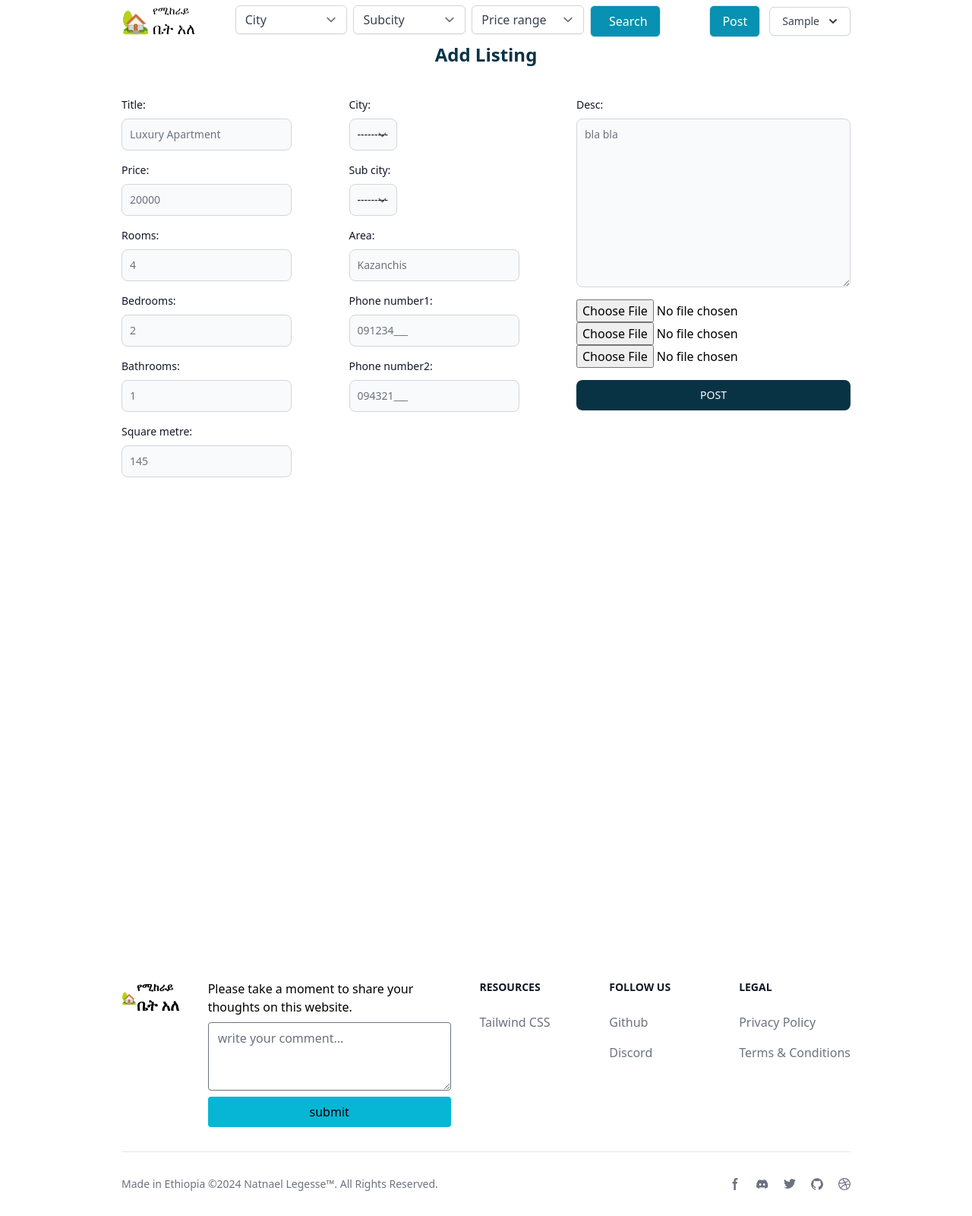
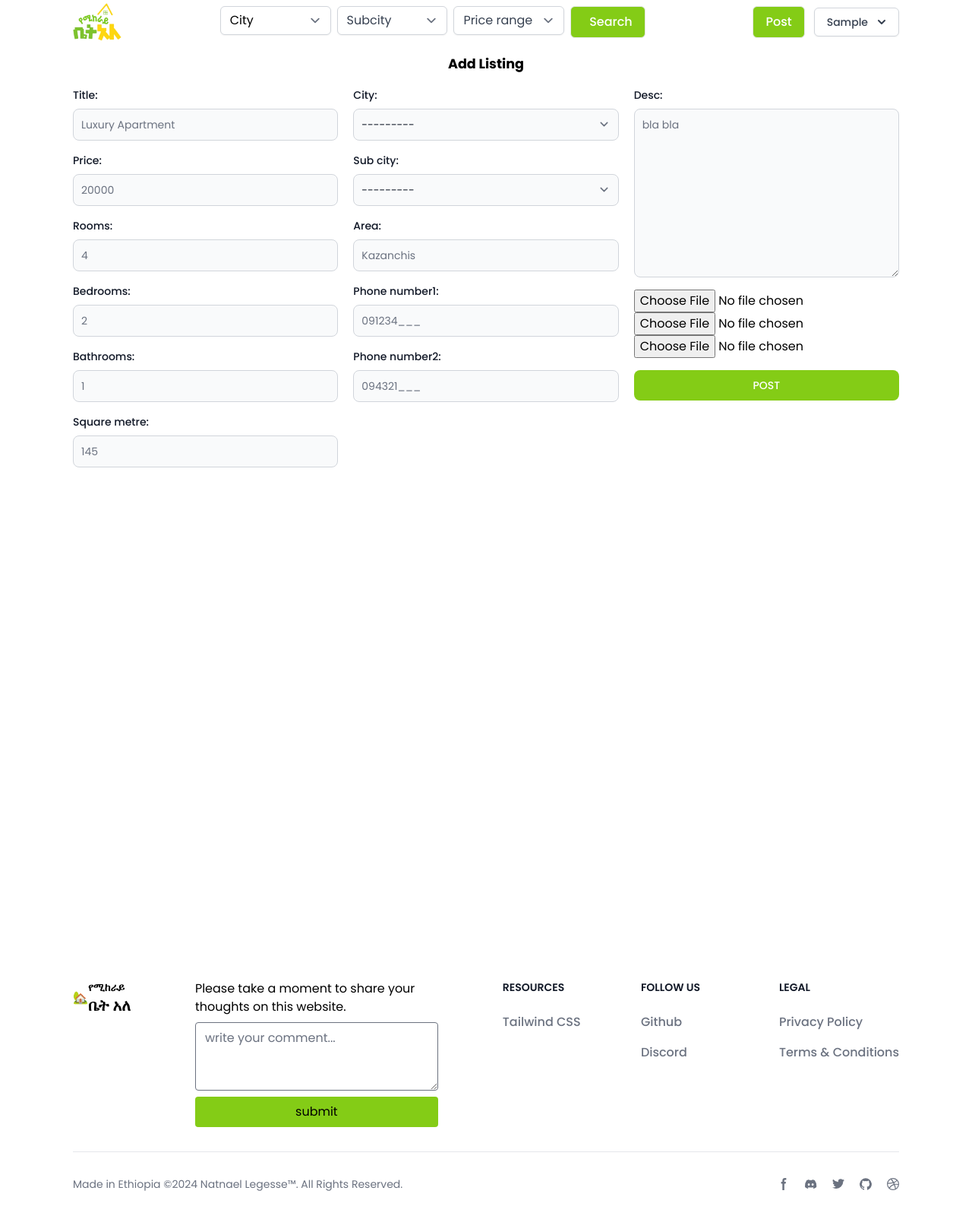
Before and after one commit to natnael0024/rental_house_marketplace, a Django app: page /listings/create in a window 1280 px wide. Shown: the whole page at 76% size. Run offline with Django 5.2, Linux system fonts and the light colour scheme; the visitor is signed in with stand-in values (Sample User, id 1); data that the repository does not hold is empty; parts of the project's set-up code (start-up, migrations or seed data) failed here and were passed over; some libraries are stand-ins or nearby versions.

Commit message:
UI patches

```diff
--- a/listing/forms.py
+++ b/listing/forms.py
@@ -10,51 +10,51 @@ class ListingForm(forms.ModelForm):
         widgets = {
             'title': forms.TextInput(attrs={
             'placeholder': 'Luxury Apartment',
-            'class': 'p-6 rounded bg-gray-50 border border-gray-300 text-gray-900 text-sm rounded-lg focus:ring-cyan-500 focus:border-cyan-500 block w-[25rem] p-2.5 ',
+            'class': 'p-6 rounded bg-gray-50 border border-gray-300 text-gray-900 text-sm rounded-lg focus:ring-lime-500 focus:border-lime-500 block w-full p-2.5 ',
             }),
             'desc': forms.Textarea(attrs={
             'placeholder': 'bla bla',
-            'class': 'p-6 rounded bg-gray-50 border border-gray-300 text-gray-900 text-sm rounded-lg focus:ring-cyan-500 focus:border-cyan-500 block w-[25rem] p-2.5 ',
+            'class': 'p-6 rounded bg-gray-50 border border-gray-300 text-gray-900 text-sm rounded-lg focus:ring-lime-500 focus:border-lime-500 block w-full p-2.5 ',
             }),
             'price': forms.TextInput(attrs={
             'placeholder': '20000',
-            'class': 'p-6 rounded bg-gray-50 border border-gray-300 text-gray-900 text-sm rounded-lg focus:ring-cyan-500 focus:border-cyan-500 block w-[25rem] p-2.5 ',
+            'class': 'p-6 rounded bg-gray-50 border border-gray-300 text-gray-900 text-sm rounded-lg focus:ring-lime-500 focus:border-lime-500 block w-full p-2.5 ',
             }),
             'rooms': forms.TextInput(attrs={
             'placeholder': '4',
-            'class': 'p-6 rounded bg-gray-50 border border-gray-300 text-gray-900 text-sm rounded-lg focus:ring-cyan-500 focus:border-cyan-500 block w-[25rem] p-2.5 ',
+            'class': 'p-6 rounded bg-gray-50 border border-gray-300 text-gray-900 text-sm rounded-lg focus:ring-lime-500 focus:border-lime-500 block w-full p-2.5 ',
             }),
             'bedrooms': forms.TextInput(attrs={
             'placeholder': '2',
-            'class': 'p-6 rounded bg-gray-50 border border-gray-300 text-gray-900 text-sm rounded-lg focus:ring-cyan-500 focus:border-cyan-500 block w-[25rem] p-2.5 ',
+            'class': 'p-6 rounded bg-gray-50 border border-gray-300 text-gray-900 text-sm rounded-lg focus:ring-lime-500 focus:border-lime-500 block w-full p-2.5 ',
             }),
             'bathrooms': forms.TextInput(attrs={
             'placeholder': '1',
-            'class': 'p-6 rounded bg-gray-50 border border-gray-300 text-gray-900 text-sm rounded-lg focus:ring-cyan-500 focus:border-cyan-500 block w-[25rem] p-2.5 ',
+            'class': 'p-6 rounded bg-gray-50 border border-gray-300 text-gray-900 text-sm rounded-lg focus:ring-lime-500 focus:border-lime-500 block w-full p-2.5 ',
             }),
             'square_metre': forms.TextInput(attrs={
             'placeholder': '145',
-            'class': 'p-6 rounded bg-gray-50 border border-gray-300 text-gray-900 text-sm rounded-lg focus:ring-cyan-500 focus:border-cyan-500 block w-[25rem] p-2.5 ',
+            'class': 'p-6 rounded bg-gray-50 border border-gray-300 text-gray-900 text-sm rounded-lg focus:ring-lime-500 focus:border-lime-500 block w-full p-2.5 ',
             }),
             'city': forms.Select(attrs={
             'placeholder': 'Addis Ababa',
-            'class': 'p-6 rounded bg-gray-50 border border-gray-300 text-gray-900 text-sm rounded-lg focus:ring-cyan-500 focus:border-cyan-500 block w-[25rem] p-2.5 ',
+            'class': 'p-6 rounded bg-gray-50 border border-gray-300 text-gray-900 text-sm rounded-lg focus:ring-lime-500 focus:border-lime-500 block w-full p-2.5 ',
             }),
             'sub_city': forms.Select(attrs={
             'placeholder': 'Kirkos',
-            'class': 'p-6 rounded bg-gray-50 border border-gray-300 text-gray-900 text-sm rounded-lg focus:ring-cyan-500 focus:border-cyan-500 block w-[25rem] p-2.5 ',
+            'class': 'p-6 rounded bg-gray-50 border border-gray-300 text-gray-900 text-sm rounded-lg focus:ring-lime-500 focus:border-lime-500 block w-full p-2.5 ',
             }),
             'area': forms.TextInput(attrs={
             'placeholder': 'Kazanchis',
-            'class': 'p-6 rounded bg-gray-50 border border-gray-300 text-gray-900 text-sm rounded-lg focus:ring-cyan-500 focus:border-cyan-500 block w-[25rem] p-2.5 ',
+            'class': 'p-6 rounded bg-gray-50 border border-gray-300 text-gray-900 text-sm rounded-lg focus:ring-lime-500 focus:border-lime-500 block w-full p-2.5 ',
             }),
             'phone_number1': forms.TextInput(attrs={
             'placeholder': '091234___',
-            'class': 'p-6 rounded bg-gray-50 border border-gray-300 text-gray-900 text-sm rounded-lg focus:ring-cyan-500 focus:border-cyan-500 block w-[25rem] p-2.5 ',
+            'class': 'p-6 rounded bg-gray-50 border border-gray-300 text-gray-900 text-sm rounded-lg focus:ring-lime-500 focus:border-lime-500 block w-full p-2.5 ',
             }),
             'phone_number2': forms.TextInput(attrs={
             'placeholder': '094321___',
-            'class': 'p-6 rounded bg-gray-50 border border-gray-300 text-gray-900 text-sm rounded-lg focus:ring-cyan-500 focus:border-cyan-500 block w-[25rem] p-2.5 ',
+            'class': 'p-6 rounded bg-gray-50 border border-gray-300 text-gray-900 text-sm rounded-lg focus:ring-lime-500 focus:border-lime-500 block w-full p-2.5 ',
             }),
         }
 
--- a/messaging/forms.py
+++ b/messaging/forms.py
@@ -9,7 +9,7 @@ class MessageForm(forms.ModelForm):
         widgets = {
             'content': forms.TextInput(attrs={
             'placeholder': 'Type your message...',
-            'class': 'outline-cyan-100 w-full px-4 py-2 rounded border border-gray-300 outline-none outline-0 focus:border-cyan-50',
+            'class': 'p-6 rounded bg-gray-50 border border-gray-300 text-gray-900 text-sm rounded-lg focus:ring-lime-500 focus:border-lime-500 block w-full p-2.5',
             }),
         }
 
--- a/projectrhm/settings.py
+++ b/projectrhm/settings.py
@@ -163,9 +163,11 @@ USE_TZ = True
 # Static files (CSS, JavaScript, Images)
 # https://docs.djangoproject.com/en/5.0/howto/static-files/
 
-STATIC_URL = 'static/'
 MEDIA_URL = '/media/'
 MEDIA_ROOT = os.path.join(BASE_DIR, 'media')
+
+STATIC_URL = '/static/'
+STATICFILES_DIRS = [BASE_DIR / "static"]
 
 
 # Default primary key field type
--- a/templates/base.html
+++ b/templates/base.html
@@ -1,4 +1,6 @@
 {% load static tailwind_tags %}
+{% load static %}
+
 
 <!DOCTYPE html>
 <html lang="en">
@@ -13,25 +15,24 @@
     {% tailwind_css %}
     <title>የሚከራይ ቤት አለ {%block pagetitle %} {% endblock pagetitle %}</title>
 </head>
-<body class=" lg:px-40 px-2  min-h-[100rem] flex flex-col justify-between">
-    {% if messages %}
+<body class=" lg:px-28 px-2  min-h-[100rem] flex flex-col justify-between">
+    {% comment %} {% if messages %}
         <div class=" absolute top-5 right-2 bg-white rounded-lg p-4 max-w-[12rem]">
         {% for message in messages %}
-        <span class=" text-gray-700 font-weight-bolder" >{{ message }}</span>
+        <span class=" text-gray-700 font-weight-bolder" >{{ message.content }}</span>
         {% endfor %}
         </div>
-    {%endif%}
+    {%endif%} {% endcomment %}
     <div>
         <!-- mobile -->
         <div class="  sm:hidden  text-2xl text-center w-full flex items-center justify-between ">
             <a href="{% url 'listings' %}" class="flex items-center gap-1 text-3xl">
-                <span>🏡</span>
+                {% comment %} <span>🏡</span> {% endcomment %}
                 <div class=" flex items-end gap-2 font-serif">
-                    <h3 class=" text-xl">የሚከራይ</h3>
-                    <span class=" text-xl">ቤት አለ</span>
+                    <img class="w-10 object-cover flex-none" src="{% static 'logo.png' %}" alt="Listing Media">
                 </div>
             </a>
-            <a  href="{% url 'listing_create' %}" class=" sm:hidden  border bg-cyan-600 text-base hover:bg-cyan-600 text-white font-medium py-1 px-3 rounded-md">
+            <a  href="{% url 'listing_create' %}" class=" sm:hidden  border bg-lime-600 text-base hover:bg-lime-600 text-white font-medium py-1 px-3 rounded-md">
                 Post
             </a>
             {%if user.is_authenticated%}
@@ -61,7 +62,7 @@
                     </div>
                 </div>
                 {%else%}
-                <a href="{%url 'login' %}"  class="border bg-cyan-600 hover:bg-cyan-600 text-white font-medium py-2 px-4 rounded-md">
+                <a href="{%url 'login' %}"  class="border bg-lime-600 hover:bg-lime-600 text-white font-medium py-2 px-4 rounded-md">
                     Login
                 </a>
                 {%endif%}
@@ -71,17 +72,18 @@
         <nav class="bg-white py-1 w-full  flex sm:flex-row flex-col items-center justify-between sticky top-0 z-50">
             <div class=" hidden sm:flex items-center gap-1 text-3xl">
               <a href="{% url 'listings' %}" class="flex items-center gap-1 text-3xl">
-                <span>🏡</span>
+                {% comment %} <span>🏡</span> {% endcomment %}
                 <div class=" flex flex-col gap-0 font-serif">
-                    <h3 class=" text-sm">የሚከራይ</h3>
-                    <span class=" text-xl">ቤት አለ</span>
+                    {% comment %} <img class=" w-[5rem]  object-cover flex-none" src="../media/static/logo.png" alt="Listing Media"> {% endcomment %}
+                    <img class="w-[4rem] object-cover flex-none" src="{% static 'logo.png' %}" alt="Listing Media">
+
                 </div>
               </a>
             </div>
             <div class=" sticky w-full sm:w-[35rem]  top-0 sm:relative sm:top-0 mx-auto bg-white rounded-lg">
                 <form class="gap-2 flex">
                     <div class="w-full">
-                        <select id="city" name="city" class="w-full border-gray-300 rounded-md shadow-sm focus:border-cyan-500 focus:ring-cyan-500 bg-white text-gray-700 py-2 px-3 leading-tight focus:outline-none focus:shadow-outline">
+                        <select id="city" name="city" class="w-full border-gray-300 rounded-md shadow-sm focus:border-lime-500 text-gray-5=700 focus:ring-lime-500 bg-white  py-2 px-3 leading-tight focus:outline-none focus:shadow-outline">
                             {% if request.GET.city %}
                             <option value="" class="bg-white text-gray-700 hover:bg-gray-200">{{ request.GET.city }}</option>
                             {% else %}
@@ -95,7 +97,7 @@
                         </select>
                     </div>
                     <div class="w-full">
-                        <select id="subcity" name="subcity" class="w-full border-gray-300 rounded-md shadow-sm focus:border-cyan-500 focus:ring-cyan-500 bg-white text-gray-700 py-2 px-3 leading-tight focus:outline-none focus:shadow-outline">
+                        <select id="subcity" name="subcity" class="w-full border-gray-300 rounded-md shadow-sm focus:border-lime-500 focus:ring-lime-500 bg-white text-gray-700 py-2 px-3 leading-tight focus:outline-none focus:shadow-outline">
                             <option value="" class="bg-white py-2 text-gray-400 hover:bg-gray-200">Subcity</option>
                             {% for subcity in subcities %}
                             <option value="{{ subcity }}" class="bg-white text-gray-700 hover:bg-gray-200">{{ subcity }}</option>
@@ -103,14 +105,14 @@
                         </select>
                     </div>
                     <div class="w-full">
-                        <select id="price" name="price" class="w-full border-gray-300 rounded-md shadow-sm focus:border-cyan-500 focus:ring-cyan-500 bg-white text-gray-700 py-2 px-3 leading-tight focus:outline-none focus:shadow-outline">
+                        <select id="price" name="price" class="w-full border-gray-300 rounded-md shadow-sm focus:border-lime-500 focus:ring-lime-500 bg-white text-gray-700 py-2 px-3 leading-tight focus:outline-none focus:shadow-outline">
                             <option value="" class="bg-white text-gray-400 hover:bg-gray-200">Price range</option>
                             {% for key, value in price_ranges.items %}
                             <option value="{{ key }}" class="bg-white text-gray-700 hover:bg-gray-200">{{ value }}</option>
                             {% endfor %}
                         </select>
                     </div>
-                    <button id="filterButton" type="submit" class="border bg-cyan-600 hover:bg-cyan-700 text-white font-medium py-2 px-4 rounded-md transition-colors duration-300 ease-in-out flex items-center gap-2">
+                    <button id="filterButton" type="submit" class="border bg-lime-500 hover:bg-lime-700 text-white font-medium py-2 px-4 rounded-md transition-colors duration-300 ease-in-out flex items-center gap-2">
                         <i class="fas fa-search  "></i>
                         <span class=" hidden sm:block">Search</span>
                     </button>
@@ -119,17 +121,17 @@
             <div class=" flex  items-center gap-3">
                 {%if user.is_authenticated%}
                 <a href="{% url 'conversation_list' %}" class=" hidden sm:block">
-                    <i style="color: rgb(74,222,128) " class="fa fa-envelope text-xl" ></i>
+                    <i  class="fa fa-envelope text-xl text-lime-500" ></i>
                 </a>
                  {%endif%}
-                <a  href="{% url 'listing_create' %}" class=" hidden sm:block  border bg-cyan-600 hover:bg-cyan-600 text-white font-medium py-2 px-4 rounded-md">
+                <a  href="{% url 'listing_create' %}" class=" hidden sm:block  border bg-lime-500 hover:bg-lime-700 text-white font-medium py-2 px-4 rounded-md">
                     Post
                 </a>
                 {%if user.is_authenticated%}
                 <div class=" hidden sm:block">
                     <div class="relative inline-block text-left">
                         <div>
-                          <button type="button" class="inline-flex justify-center w-full rounded-md border border-gray-300 shadow-sm px-4 py-2 bg-white text-sm font-medium text-gray-700 hover:bg-gray-50 focus:outline-none focus:ring-2 focus:ring-offset-2 focus:ring-offset-gray-100 focus:ring-cyan-500" id="menu-button" aria-expanded="false" aria-haspopup="true">
+                          <button type="button" class="inline-flex justify-center w-full rounded-md border border-gray-300 shadow-sm px-4 py-2 bg-white text-sm font-medium text-gray-700 hover:bg-gray-50 focus:outline-none focus:ring-2 focus:ring-offset-2 focus:ring-offset-gray-100 focus:ring-lime-500" id="menu-button" aria-expanded="false" aria-haspopup="true">
                             {{user.first_name}}
                             <svg class="-mr-1 ml-2 h-5 w-5" xmlns="http://www.w3.org/2000/svg" viewBox="0 0 20 20" fill="currentColor" aria-hidden="true">
                               <path fill-rule="evenodd" d="M5.293 7.293a1 1 0 011.414 0L10 10.586l3.293-3.293a1 1 0 111.414 1.414l-4 4a1 1 0 01-1.414 0l-4-4a1 1 0 010-1.414z" clip-rule="evenodd" />
@@ -147,7 +149,7 @@
                     </div>
                 </div>
                 {%else%}
-                <a href="{%url 'login' %}"  class=" hidden sm:block border bg-cyan-600 hover:bg-cyan-600 text-white font-medium py-2 px-4 rounded-md">
+                <a href="{%url 'login' %}"  class=" hidden sm:block border bg-lime-500 hover:bg-lime-700 text-white font-medium py-2 px-4 rounded-md">
                     Login
                 </a>
                 {%endif%}
@@ -179,7 +181,7 @@
                     {% csrf_token %}
                     <span>Please take a moment to share your thoughts on this website.</span>
                     <textarea class=" rounded " maxlength="500" rows="3" cols="40" name="content" id="comment" placeholder="write your comment..."></textarea>
-                    <button type="submit" class=" bg-cyan-500 focus:ring-2 focus:ring-cyan-100 p-2 rounded">
+                    <button type="submit" class=" bg-lime-500 hover:bg-lime-700 duration-300 focus:ring-2 focus:ring-lime-100 p-2 rounded">
                         <i class="fa fa-comment" aria-hidden="true"></i>
                         submit
                     </button>
--- a/templates/listing/create.html
+++ b/templates/listing/create.html
@@ -2,10 +2,10 @@
 {%block title %} home {%endblock title %}
 {% block content%}
 
-<h2 class="text-2xl text-cyan-950 font-bold text-center">Add Listing</h2>
-<form method='POST' enctype="multipart/form-data" class=" flex justify-between sm:flex-row flex-col  mx-auto mt-10">
+<h2 class="text-2xl text-lime-950 font-bold text-center mt-4"> <i class="fa fa-plus text-lime-400" ></i> Add Listing</h2>
+<form method='POST' enctype="multipart/form-data" class="  flex justify-between sm:flex-row flex-col  mx-auto mt-5 gap-5">
     {% csrf_token %}
-    <div class=" flex flex-col">
+    <div class=" flex flex-col w-full">
         <div class="mb-4">
             <div class="block mb-2 text-sm font-medium text-gray-900 ">{{ form.title.label_tag }}</div>
             <div>{{ form.title }}</div>
@@ -31,7 +31,7 @@
             <div>{{ form.square_metre }}</div>
         </div>
     </div>
-    <div class="flex flex-col">
+    <div class="flex flex-col w-full">
         <div class="mb-4">
             <div class="block mb-2 text-sm font-medium text-gray-900 ">{{ form.city.label_tag }}</div>
             <div class="">{{ form.city }}</div>
@@ -53,7 +53,7 @@
             <div>{{ form.phone_number2 }}</div>
         </div>
     </div>
-    <div class="flex flex-col">
+    <div class="flex flex-col w-full">
         <div class="mb-4">
             <div class="block mb-2 text-sm font-medium text-gray-900 ">{{ form.desc.label_tag }}</div>
             <div>{{ form.desc }}</div>
@@ -61,7 +61,7 @@
         <input type="file" name="media" id="">
         <input type="file" name="media" id="">
         <input type="file" name="media" id="">
-        <button class="text-white mt-4 bg-cyan-950 hover:bg-cyan-800 focus:ring-4 focus:outline-none focus:ring-cyan-300 font-medium rounded-lg text-sm w-full sm:w-auto px-5 py-2.5 text-center dark:bg-cyan-950 dark:hover:bg-cyan-700 dark:focus:ring-cyan-800">POST</button>
+        <button class="text-white mt-4 bg-lime-500 hover:bg-lime-600 focus:ring-4 focus:outline-none focus:ring-lime-300 font-medium rounded-lg text-sm w-full sm:w-auto px-5 py-2.5 text-center dark:bg-lime-950 dark:hover:bg-lime-700 dark:focus:ring-lime-800">POST</button>
     </div>
 </form>
 
--- a/templates/messaging/conversation_list.html
+++ b/templates/messaging/conversation_list.html
@@ -4,7 +4,7 @@
 <h3 class=" text-2xl font-bold mt-4">Chats</h3>
 <div class=" mt-5 flex flex-col gap-2">
     {% for conversation in conversations %}
-    <a href="{% url 'conversation_detail' pk=conversation.pk %}" class=" h-[5rem]  bg-gray-100 hover:bg-cyan-100 p-1 rounded flex flex-col items-start gap-2 ">
+    <a href="{% url 'conversation_detail' pk=conversation.pk %}" class=" h-[5rem]  bg-gray-100 hover:bg-lime-400 p-1 rounded flex flex-col items-start gap-2 ">
         <div class=" flex items-start gap-2">
                 <div class=" ">
                     {% if conversation.listing %}
--- a/theme/static/css/dist/styles.css
+++ b/theme/static/css/dist/styles.css
@@ -46,8 +46,9 @@ html,
   -o-tab-size: 4;
      tab-size: 4;
   /* 3 */
-  font-family: ui-sans-serif, system-ui, sans-serif, "Apple Color Emoji", "Segoe UI Emoji", "Segoe UI Symbol", "Noto Color Emoji";
-  /* 4 */
+  /* font-family: ui-sans-serif, system-ui, sans-serif, "Apple Color Emoji", "Segoe UI Emoji", "Segoe UI Symbol", "Noto Color Emoji"; */
+  font-family: 'Poppins';
+
   font-feature-settings: normal;
   /* 5 */
   font-variation-settings: normal;
@@ -815,6 +816,10 @@ select {
   position: sticky;
 }
 
+.bottom-2{
+  bottom: .4rem;
+}
+
 .bottom-5 {
   bottom: 1.25rem;
 }
@@ -836,7 +841,7 @@ select {
 }
 
 .right-2 {
-  right: 0.5rem;
+  right: 0.4rem;
 }
 
 .top-0 {
@@ -990,6 +995,10 @@ select {
   display: none;
 }
 
+.h-10 {
+  height: 2.5rem;
+}
+
 .h-12 {
   height: 3rem;
 }
@@ -1025,7 +1034,9 @@ select {
 .h-96 {
   height: 24rem;
 }
-
+.h-\[8rem\] {
+  height: 8rem;
+}
 .h-\[10rem\] {
   height: 10rem;
 }
@@ -1081,6 +1092,9 @@ select {
 .w-4 {
   width: 1rem;
 }
+.w-10 {
+  width: 2.5rem;
+}
 
 .w-48 {
   width: 12rem;
@@ -1105,6 +1119,11 @@ select {
 .w-\[20rem\] {
   width: 20rem;
 }
+
+.w-\[4rem\] {
+  width: 4rem;
+}
+
 
 .w-\[5rem\] {
   width: 5rem;
@@ -1226,6 +1245,11 @@ select {
 .gap-5 {
   gap: 1.25rem;
 }
+
+.gap-6 {
+  gap: 1.5rem;
+}
+
 
 .gap-8 {
   gap: 2rem;
@@ -1340,6 +1364,11 @@ select {
   border-color: rgb(107 114 128 / var(--tw-border-opacity));
 }
 
+.border-red-400 {
+  --tw-border-opacity: 1;
+  border-color: rgb(248 113 113 / var(--tw-border-opacity)) /* #f87171 */;
+}
+
 .bg-blue-100 {
   --tw-bg-opacity: 1;
   background-color: rgb(219 234 254 / var(--tw-bg-opacity));
@@ -1408,6 +1437,63 @@ select {
 .bg-green-400 {
   --tw-bg-opacity: 1;
   background-color: rgb(74 222 128 / var(--tw-bg-opacity));
+}
+
+.bg-lime-500 {
+  --tw-bg-opacity: 1;
+  background-color: rgb(132 204 22 / var(--tw-bg-opacity)) /* #84cc16 */;
+}
+.text-lime-500 {
+  --tw-text-opacity: 1;
+  color: rgb(132 204 22 / var(--tw-text-opacity)) /* #84cc16 */;
+}
+.hover\:bg-lime-700:hover {
+  --tw-bg-opacity: 1;
+  background-color: rgb(77 124 15 / var(--tw-bg-opacity)) /* #4d7c0f */;
+}
+.focus\:border-lime-500:focus {
+  --tw-border-opacity: 1;
+  border-color: rgb(132 204 22 / var(--tw-border-opacity)) /* #84cc16 */;
+}
+.focus\:ring-lime-500:focus {
+  --tw-ring-opacity: 1;
+  --tw-ring-color: rgb(132 204 22 / var(--tw-ring-opacity)) /* #84cc16 */;
+}
+.bg-lime-600 {
+  --tw-bg-opacity: 1;
+  background-color: rgb(101 163 13 / var(--tw-bg-opacity)) /* #65a30d */;
+}
+.hover\:bg-lime-600:hover {
+  --tw-bg-opacity: 1;
+  background-color: rgb(101 163 13 / var(--tw-bg-opacity)) /* #65a30d */;
+}
+.border-lime-300 {
+  --tw-border-opacity: 1;
+  border-color: rgb(190 242 100 / var(--tw-border-opacity)) /* #bef264 */;
+}
+.bg-lime-100 {
+  --tw-bg-opacity: 1;
+  background-color: rgb(236 252 203 / var(--tw-bg-opacity)) /* #ecfccb */;
+}
+.outline-lime-400 {
+  outline-color: #a3e635;
+}
+.focus\:ring-lime-300:focus {
+  --tw-ring-opacity: 1;
+  --tw-ring-color: rgb(190 242 100 / var(--tw-ring-opacity)) /* #bef264 */;
+}
+.bg-lime-400 {
+  --tw-bg-opacity: 1;
+  background-color: rgb(163 230 53 / var(--tw-bg-opacity)) /* #a3e635 */;
+}
+.outline-none {
+  outline: 2px solid transparent;
+  outline-offset: 2px;
+}
+
+.text-lime-400 {
+  --tw-text-opacity: 1;
+  color: rgb(163 230 53 / var(--tw-text-opacity)) /* #a3e635 */;
 }
 
 .bg-red-200 {
@@ -1461,8 +1547,10 @@ select {
 }
 
 .object-cover {
-  -o-object-fit: cover;
-     object-fit: cover;
+    object-fit: cover;
+}
+.min-w-\[100\%\] {
+  min-width: 100%;
 }
 
 .p-1 {
@@ -1567,13 +1655,18 @@ select {
   font-family: ui-serif, Georgia, Cambria, "Times New Roman", Times, serif;
 }
 
+.text-xl {
+  font-size: 0.8rem;
+  line-height: 1rem;
+}
+
 .text-2xl {
-  font-size: 1.5rem;
-  line-height: 2rem;
+  font-size: 1.1rem;
+  line-height: 1.3rem;
 }
 
 .text-3xl {
-  font-size: 1.875rem;
+  font-size: 1.7rem;
   line-height: 2.25rem;
 }
 
@@ -2016,6 +2109,10 @@ select {
     width: 18rem;
   }
 
+  .sm\:w-\[27rem\] {
+    width: 27rem;
+  }
+
   .sm\:w-\[35rem\] {
     width: 35rem;
   }
@@ -2093,6 +2190,11 @@ select {
     grid-template-columns: repeat(4, minmax(0, 1fr));
   }
 
+  .lg\:px-28 {
+    padding-left: 6rem;
+    padding-right: 6rem;
+  }
+
   .lg\:px-40 {
     padding-left: 10rem;
     padding-right: 10rem;
```
Also changed, not shown: templates/listing/detail.html (+5 -5 lines), templates/listing/edit.html (+6 -6 lines), templates/listing/index.html (+14 -12 lines), templates/listing/listing_card.html (+13 -12 lines), templates/messaging/conversation_detail.html (+4 -4 lines), static/logo.png (added).
